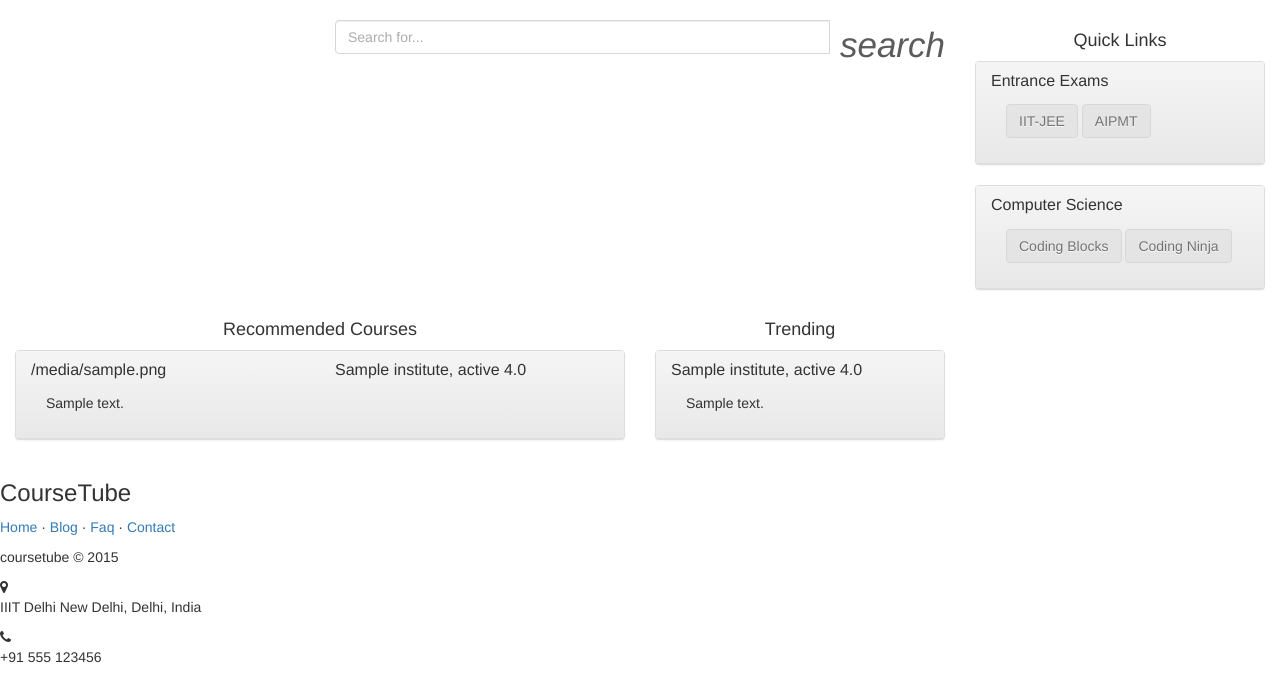
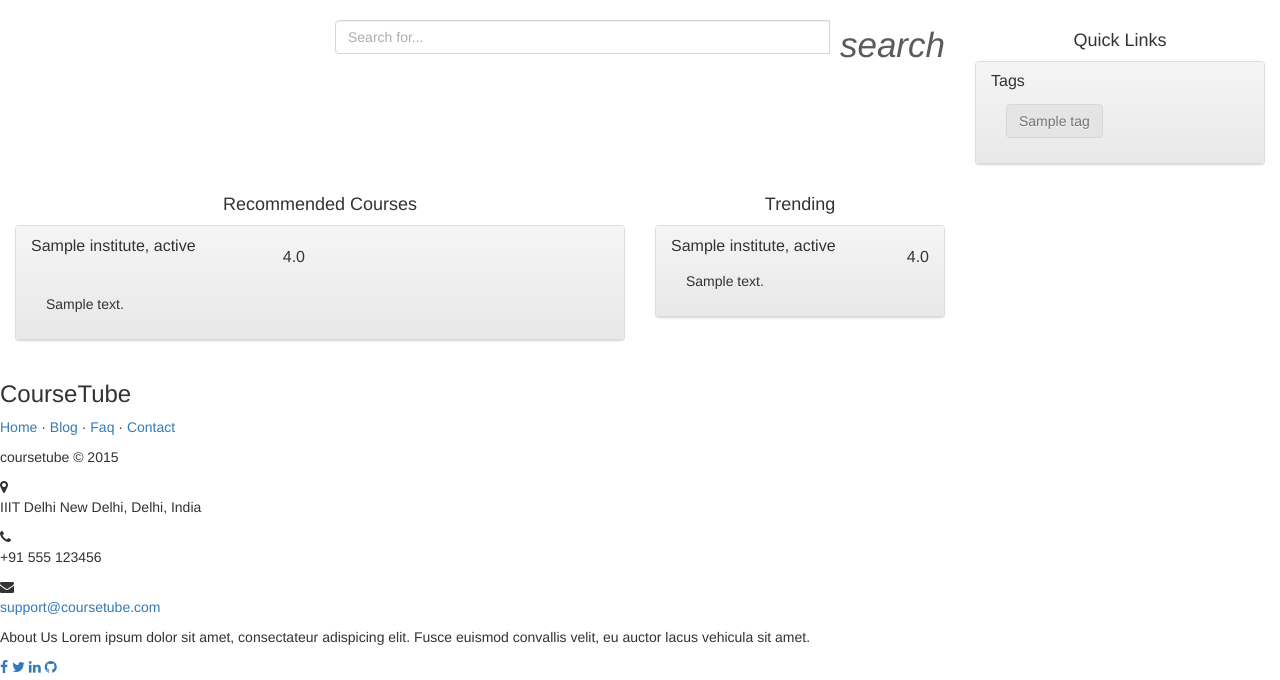
Before and after one commit to bansalvarun/codeCounter, a Django app: template templates/demo/home.html in a window 1280 px wide. Shown: the part 74-754 px from the top of the page. Run offline with Django 3.2, Linux system fonts and the light colour scheme; tables that the repository leaves empty hold one stand-in row (values such as "Sample post"); the template is opened without the code that fills it: values that come from a table or form of the project are taken from there, most other values are stand-ins (such as "Sample title", 1, 10 or a date in 2020); parts of the project's set-up code (start-up, migrations or seed data) failed here and were passed over; some libraries are stand-ins or nearby versions.

Commit message:
Frontend changes

```diff
--- a/templates/demo/home.html
+++ b/templates/demo/home.html
@@ -45,23 +45,22 @@
         <div class="row">
           <div class="col-md-3">
           <h4 align="center"><span >Quick Links</span></h4>
-              <div class="panel panel-default">
+              <!-- <div class="panel panel-default">
                 <div class="panel-heading">
                   <h3 class="panel-title">Entrance Exams</h3>
                 <div class="panel-body">
-                  <button class="btn btn-default" disabled="">IIT-JEE</button>
-                  <button class="btn btn-default" disabled="">AIPMT</button>
 
                 </div>
                 </div>
-              </div>
+              </div> -->
               <div class="panel panel-default">
                 <div class="panel-heading">
-                  <h3 class="panel-title">Computer Science</h3>
-                <div class="panel-body">
-                  <button class="btn btn-default" disabled="">Coding Blocks</button>
-                  <button class="btn btn-default" disabled="">Coding Ninja</button>
-                </div>
+                  <h3 class="panel-title">Tags</h3>
+                  <div class="panel-body">
+                    {% for tag in tags %}
+                      <button class="btn btn-default" disabled="">{{tag.name}}</button>
+                    {% endfor %}
+                  </div>
                 </div>
               </div>
 
@@ -73,11 +72,12 @@
               <div class="panel panel-default">
                 <div class="panel-heading">
                   <div class="row">
-                  <div class="col-md-6" style="float:left">
+                  <!-- <div class="col-md-6" style="float:left">
                     <h3 class="panel-title">{{institue.image}}</h3>
-                  </div>
-                  <div class="col-md-6" style="float:left">
-                    <h3 class="panel-title">{{institute.name}}, {{institute.state}} {{institute.rating}}</h3>
+                  </div> -->
+                  <div class="col-md-6">
+                    <h3 class="panel-title" style="display:inline-block;" align="left"><a href="/institute/{{institute.id}}">{{institute.name}}, {{institute.state}}</a></h3>
+                    <p class="" style="display:inline-block; font-size:16px; float:right; padding-top:10px;" align="right">{{institute.rating}}</p>
                   </div>
                   </div>
                   <div class="panel-body">
@@ -89,10 +89,11 @@
           </div>
           <div class="col-md-3">
           <h4 align="center"><span >Trending</span></h4>
-            {% for institute in institutes %}
+            {% for institute in trendings %}
               <div class="panel panel-default">
                 <div class="panel-heading">
-                  <h3 class="panel-title">{{institute.name}}, {{institute.state}} {{institute.rating}}</h3>
+                  <h3 class="panel-title" style="display:inline-block;" align="left"><a href="/institute/{{institute.id}}">{{institute.name}}, {{institute.state}}</a> </h3>
+                  <p style="display:inline-block; font-size:16px; float:right; padding-top:10px;" align="right"> {{institute.rating}} </p>
                 <div class="panel-body">
                   {{institute.description}}
                 </div>
```
Also changed, not shown: apps/courseTube/views.py (+8 -2 lines).
